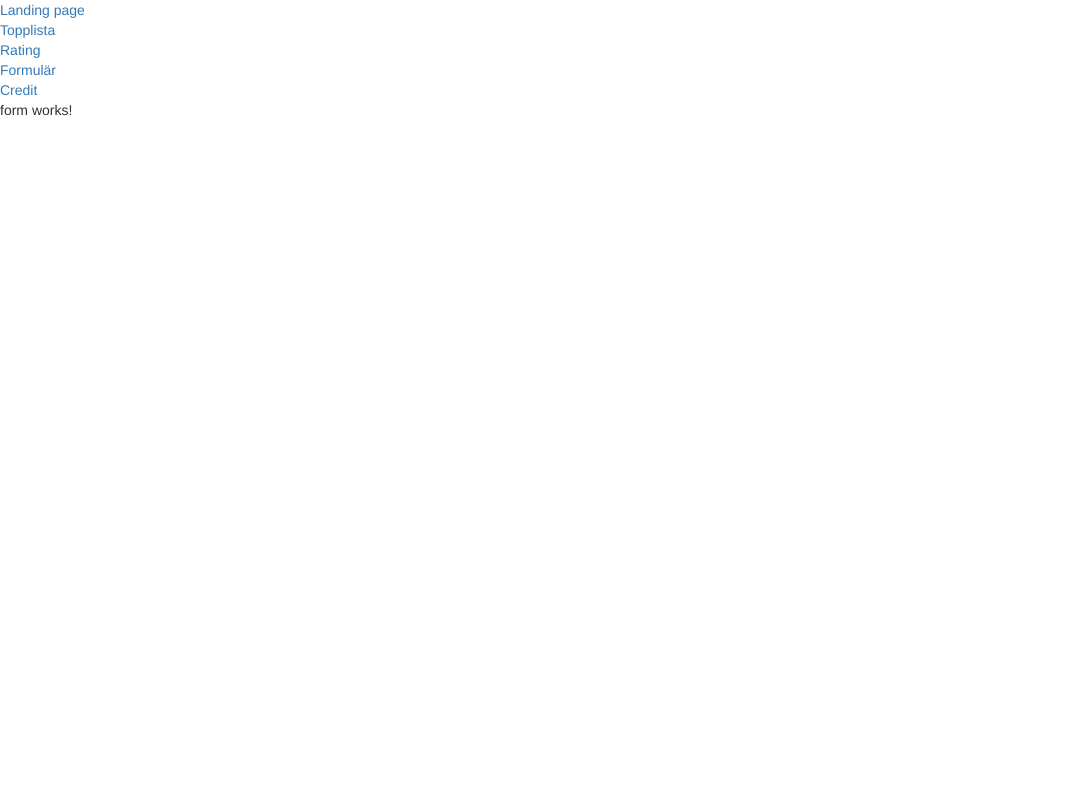
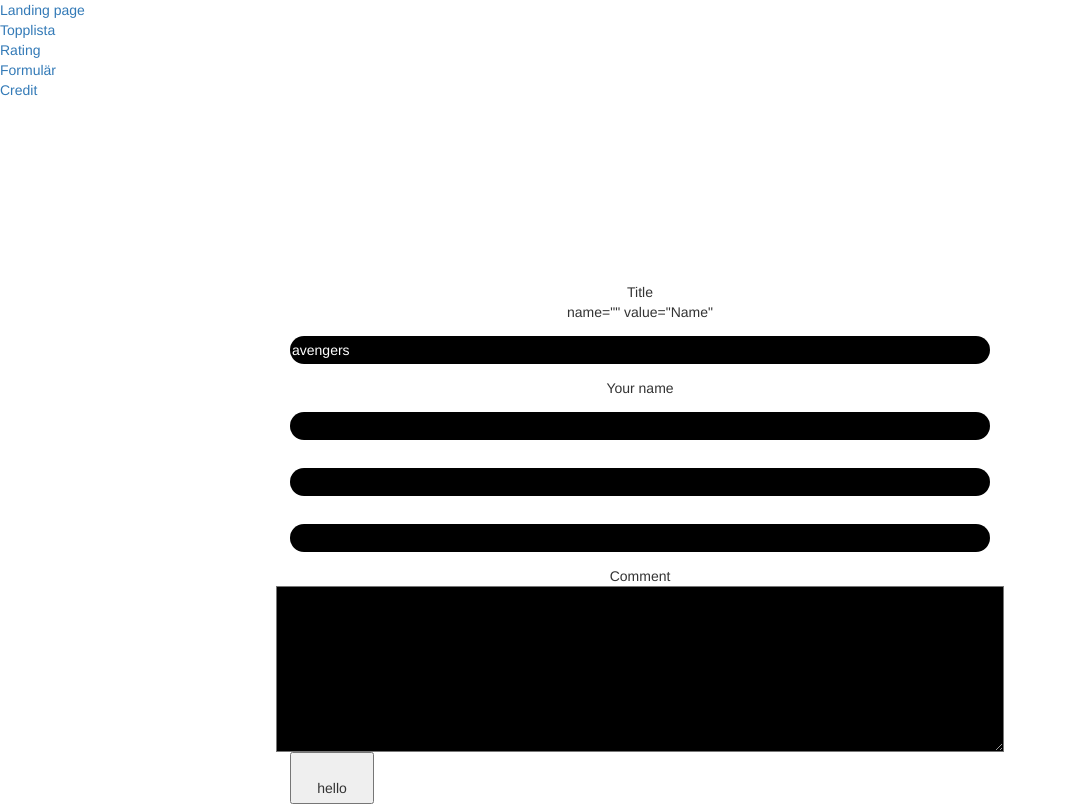
Before and after one commit to Eva-Fireborn/Tombola, an Angular app: page /Form in a window 1280 px wide. Shown: the whole page, without its empty margins (0-1067 px from the left). Built offline with nearby package versions, Linux system fonts and the light colour scheme; no server answers.

Commit message:
start form

```diff
--- a/src/app/shared/api-data.service.ts
+++ b/src/app/shared/api-data.service.ts
@@ -1,4 +1,4 @@
-import { Injectable } from '@angular/core';
+import { Injectable, Input } from '@angular/core';
 import { Observable } from 'rxjs';
 import { HttpClient } from '@angular/common/http';
 import { Movie } from './movie';
@@ -9,7 +9,8 @@ import { Movie } from './movie';
 })
 export class ApiDataService {
     http: HttpClient = null;
-    url: string = 'https://api.themoviedb.org/3/movie/top_rated?api_key=b77e44fd4073dc13e011647c4946a9ae&language=en-US&page=1'
+    url: string = 'https://api.themoviedb.org/3/movie/top_rated?api_key=b77e44fd4073dc13e011647c4946a9ae&language=en-US&page=1';
+    formUrl: string = 'https://api.themoviedb.org/3/search/movie?api_key=b77e44fd4073dc13e011647c4946a9ae&query={chosenMovie}'
 
     constructor(http: HttpClient) {
         this.http = http;
@@ -18,4 +19,8 @@ export class ApiDataService {
     getMovie(): Observable<Movie> {
         return this.http.get<Movie>(this.url);
     }
+
+    getSearchMovie(): Observable<Movie> {
+        return this.http.get<Movie>(this.formUrl);
+    }
 }
--- a/src/app/shared/movie.ts
+++ b/src/app/shared/movie.ts
@@ -1,6 +1,6 @@
 export interface Movie {
     title: string;
-    page: string;
+    // page: string;
     //change to right datatyp when we know.
     results: any;
     vote_average: number;
--- a/src/app/toplist/toplist-films/toplist-films.component.ts
+++ b/src/app/toplist/toplist-films/toplist-films.component.ts
@@ -28,7 +28,6 @@ export class ToplistFilmsComponent implements OnInit {
               popularity: obj.popularity,
             }));
 
-
         }
     )
 
--- a/src/app/user-form/form/form.component.css
+++ b/src/app/user-form/form/form.component.css
@@ -0,0 +1,28 @@
+.inputFormContainer {
+    margin-top: 13em;
+    text-align: center;
+}
+.inputForm {
+    display: inline-flex;
+    flex-direction: column;
+    justify-content: center;
+}
+input {
+    background-color: black;
+    color: white;
+    border-radius: 20px;
+    border: none;
+    width: 50em;
+    height: 2em;
+    margin: 1em;
+}
+textarea {
+    background-color: black;
+    color: white;
+}
+button {
+    width: 6em;
+    height: 2em;
+    margin-left: 1em;
+    padding: 1.7em;
+}
--- a/src/app/user-form/form/form.component.html
+++ b/src/app/user-form/form/form.component.html
@@ -1,3 +1,14 @@
-<p>
-  form works!
-</p>
+<div class="inputFormContainer">
+    <div class="inputForm">
+        <span>Title</span>
+        name="" value="Name"
+        <input class="titleInput" type="text" value="avengers" (onkeyup)="filterList($event)" />
+        <span>Your name</span>
+        <input class="userNameInput" type="text" />
+        <input type="text" />
+        <input type="text" />
+        <span>Comment</span>
+        <textarea class="commentInputText" rows="8" cols="80"></textarea>
+        <button type="button" (click)="addMovieComment()">hello</button>
+    </div>
+</div>
--- a/src/app/user-form/form/form.component.ts
+++ b/src/app/user-form/form/form.component.ts
@@ -1,4 +1,5 @@
-import { Component, OnInit } from '@angular/core';
+import { Component, OnInit, Output } from '@angular/core';
+import { ApiDataService } from '../../shared/api-data.service'
 
 @Component({
   selector: 'app-form',
@@ -6,10 +7,27 @@ import { Component, OnInit } from '@angular/core';
   styleUrls: ['./form.component.css']
 })
 export class FormComponent implements OnInit {
+    movieSearch: any[] = [];
+    @Output chosenMovie: string;
 
-  constructor() { }
+    constructor(private movieDataList: ApiDataService) { }
 
-  ngOnInit() {
-  }
+    ngOnInit() {
+        this.movieDataList.getSearchMovie().subscribe(
+            movieSearchList => {
+                let movielist = movieSearchList.results;
+                this.movieSearch = movielist.map(formObj => ({
+                    title: formObj.title,
+                    poster_path: formObj.poster_path,
+                }));
+                console.log('form.ts ngOnInit: ', movielist , 'movieSearchList:' , movieSearchList)
+            }
+        )
+    }
+
+    filterList($event) {
+        this.chosenMovie = event.target.value;
+
+    }
 
 }
```
